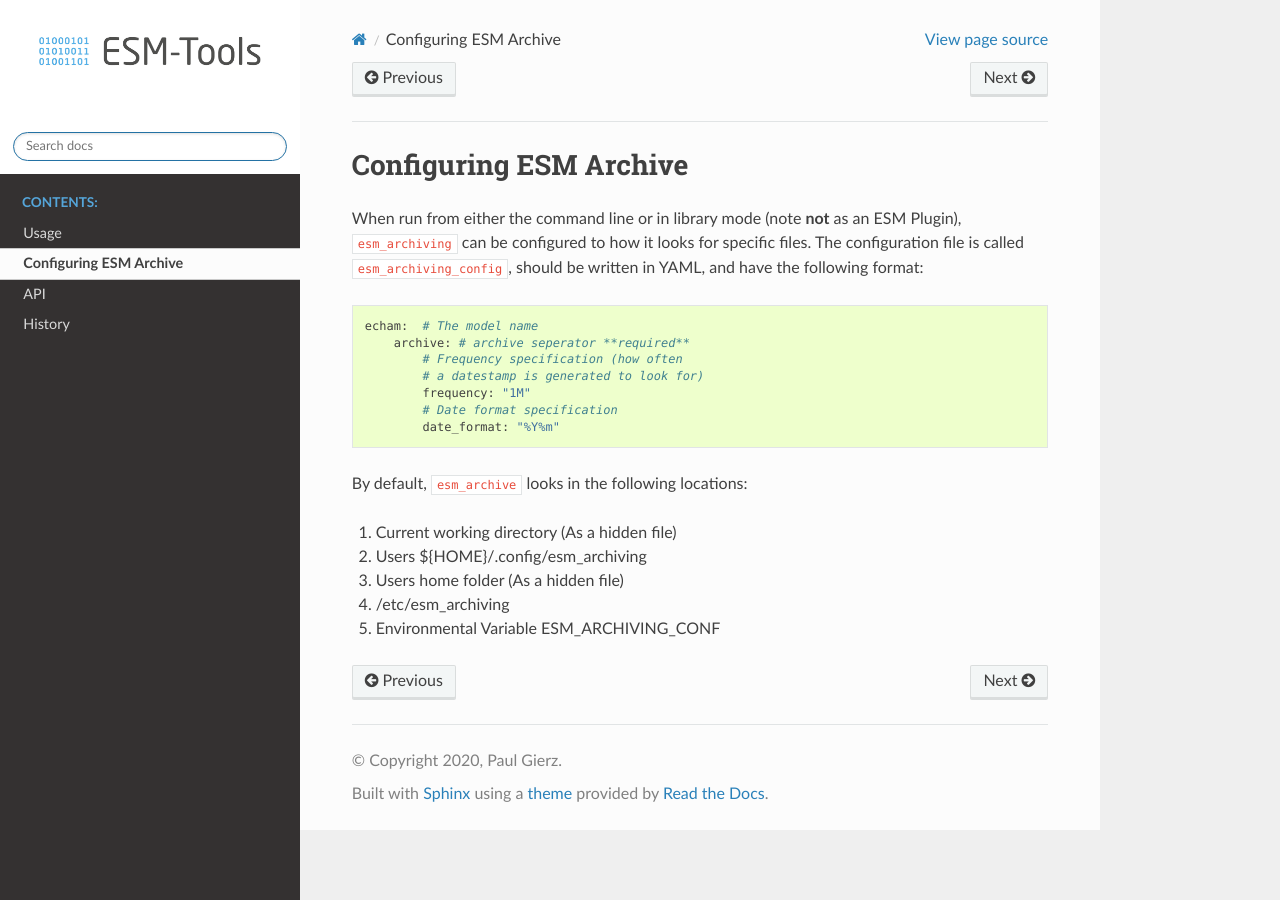
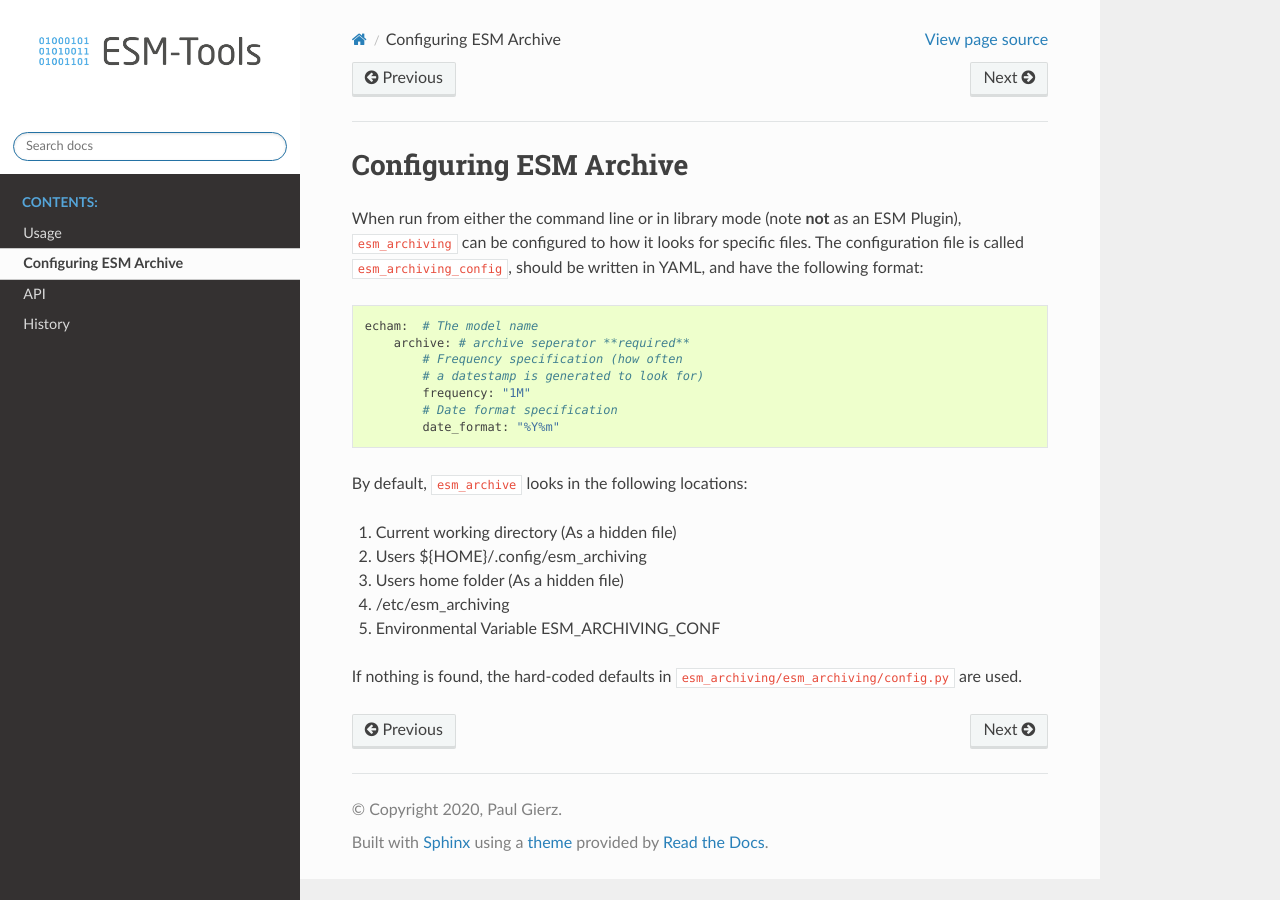
Before and after one commit to esm-tools/esm_archiving, a Sphinx documentation site: the page built from docs/configuration.rst, in a window 1280 px wide. Built offline with Sphinx 7.4.7 and the Read the Docs theme 2.0.0, drawn with Linux system fonts in a browser that asks for light colours.

Commit message:
Update configuration.rst

```diff
--- a/docs/configuration.rst
+++ b/docs/configuration.rst
@@ -23,3 +23,5 @@ By default, ``esm_archive`` looks in the following locations:
 3. Users home folder (As a hidden file)
 4. /etc/esm_archiving
 5. Environmental Variable ESM_ARCHIVING_CONF
+
+If nothing is found, the hard-coded defaults in ``esm_archiving/esm_archiving/config.py`` are used.
```
